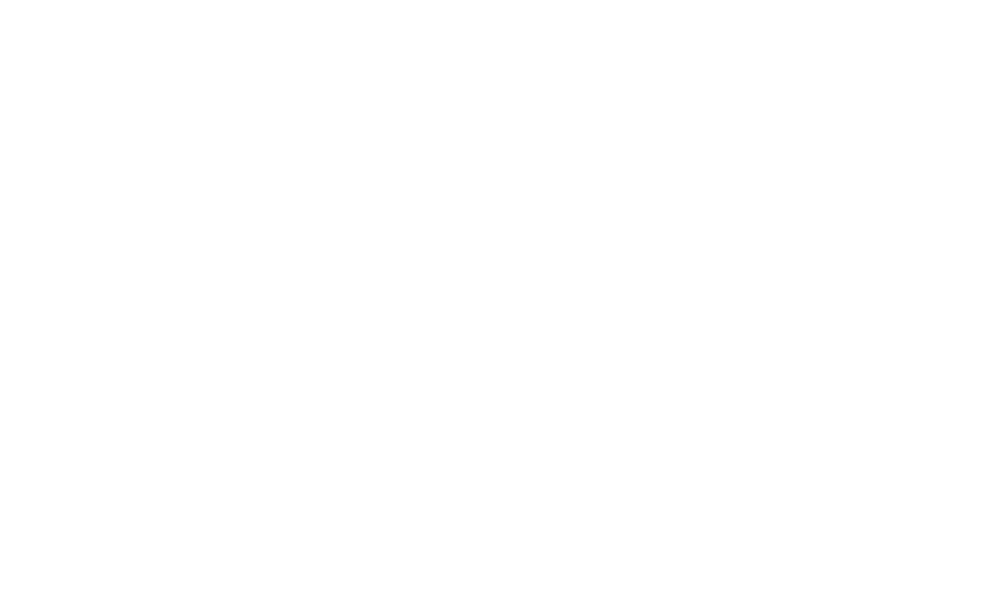
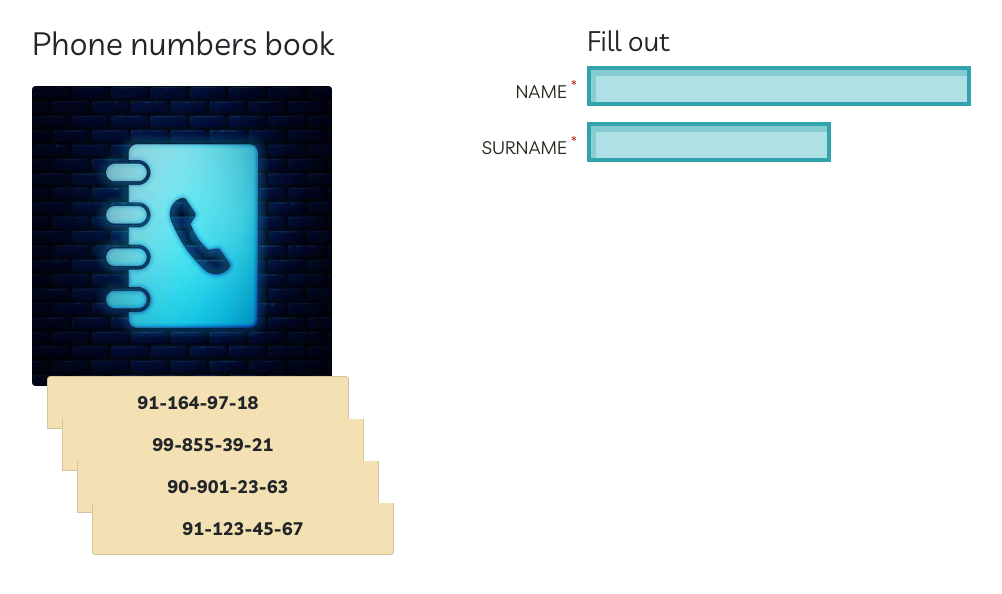
Before and after one commit to Ndn1618/phone-numbers-book, a plain HTML site: page index.html in a window 1280 px wide. Shown: the whole page, without its empty margins (53-1055 px from the left). Drawn offline with Linux system fonts and the light colour scheme.

Commit message:
Add phone-book styles and make it responsive

```diff
--- a/css/styles.css
+++ b/css/styles.css
@@ -12,6 +12,7 @@ body {
   padding: 0;
   margin: 0;
   font-family: "Livvic", "Arial", sans-serif;
+  font-size: 18px;
 }
 
 img {
@@ -22,3 +23,68 @@ img {
 h1 {
   font-weight: bold;
 }
+
+.phone-numbers-label {
+  z-index: 1;
+  transform: translateX(-100%);
+  color: #29241c;
+  padding: 12px 10px 0 0;
+}
+
+.phone-numbers-label-sup {
+  color: #b31808;
+}
+
+.phone-numbers-item {
+  background-color: #f3e0b3;
+}
+
+.phone-numbers-item:nth-child(1) {
+  margin-top: -10px;
+  margin-left: 15px;
+}
+
+.phone-numbers-item:nth-child(2) {
+  margin-top: -10px;
+  margin-left: 30px;
+}
+
+.phone-numbers-item:nth-child(3) {
+  margin-top: -10px;
+  margin-left: 45px;
+}
+
+.phone-numbers-item:nth-child(4) {
+  margin-top: -10px;
+  margin-left: 60px;
+}
+
+.phone-numbers-input {
+  max-width: 384px;
+  color: #042d2e;
+  padding: 5px 0 0 20px;
+  background: url("../img/input-bg.png") no-repeat;
+  border: 4px solid #32a3ad;
+}
+
+.phone-numbers-input:focus {
+  outline: none;
+  border: 4px solid #205b64;
+}
+
+@media only screen and (max-width: 400px) {
+  .phone-numbers-form {
+    width: 100%!important;
+  }
+
+  .phone-numbers-label {
+    position: relative!important;
+    transform: none;
+  }
+}
+
+@media only screen and (min-width: 992px) {
+  .phone-numbers-design {
+    display: block!important;
+  }
+}
--- a/index.html
+++ b/index.html
@@ -3,15 +3,40 @@
 <head>
   <meta charset="UTF-8">
   <meta name="viewport" content="width=device-width, initial-scale=1.0">
-  <title>55-dars. Bootstrap. container va boshqa umumiy masalalar</title>
+  <title>Phone Numbers Online Book</title>
   <link rel="stylesheet" href="css/bootstrap.min.css">
   <link href="https://fonts.googleapis.com/css2?family=Livvic:wght@400;700&display=swap" rel="stylesheet">
   <link rel="stylesheet" href="css/styles.css">
 </head>
 <body>
 
-
-
+  <section class="py-4">
+    <div class="container d-flex flex-column flex-lg-row align-items-center align-items-lg-start justify-content-center justify-content-lg-between">
+      <div>
+        <h2 class="mb-4">Phone numbers book</h2>
+        <div class="phone-numbers-design d-none">
+          <img class="d-block rounded" src="img/phonebook.jpg" alt="Phonebook" width="300" height="300">
+          <ul class="list-group">
+            <li class="phone-numbers-item list-group-item text-center font-weight-bold w-100">91-164-97-18</li>
+            <li class="phone-numbers-item list-group-item text-center font-weight-bold w-100">99-855-39-21</li>
+            <li class="phone-numbers-item list-group-item text-center font-weight-bold w-100">90-901-23-63</li>
+            <li class="phone-numbers-item list-group-item text-center font-weight-bold w-100">91-123-45-67</li>
+          </ul>
+        </div>
+      </div>
+      <form class="phone-numbers-form w-50 d-flex flex-column" method="post" action="https://echo.htmlacademy.ru">
+        <h3>Fill out</h3>
+        <div class="form-group d-flex align-items-center position-relative">
+          <label class="phone-numbers-label d-flex align-items-center mb-0 text-uppercase text-right position-absolute" for="name-input">Name <sup class="phone-numbers-label-sup ml-1">*</sup></label>
+          <input class="phone-numbers-input w-100" type="text" name="name" id="name-input" required>
+        </div>
+        <div class="form-group d-flex align-items-center position-relative">
+          <label class="phone-numbers-label d-flex align-items-center mb-0 text-uppercase text-right position-absolute" for="surname-input">Surname <sup class="phone-numbers-label-sup ml-1">*</sup></label>
+          <input class="phone-numbers-input" type="text" name="surname" id="surname-input" required>
+        </div>
+      </form>
+    </div>
+  </section>
 
   <script src="js/jquery-3.5.1.min.js"></script>
   <script src="js/bootstrap.bundle.min.js"></script>
--- a/js/scripts.js
+++ b/js/scripts.js
@@ -0,0 +1,43 @@
+// ;(
+//   async function () {
+
+//     const response = await fetch('https://jsonplaceholder.typicode.com/todos')
+
+//     const data = await response.json()
+
+//     for (let u of data) {
+
+//       const newLi = document.createElement('LI')
+//       newLi.textContent = '"userId": ' + u.userId
+//       users.appendChild(newLi)
+
+//       if (u.completed == true) {
+//         newLi.style.backgroundColor = '#a6dcfb'
+//         newLi.style.borderColor = '#52b9f5'
+//       }
+//       else {
+//         newLi.style.backgroundColor = '#a8fdf5'
+//         newLi.style.borderColor = 'turquoise'
+//       }
+
+//       const newDiv = document.createElement('DIV')
+//       newLi.appendChild(newDiv)
+
+//       const idElement = document.createElement('P')
+//       idElement.textContent = '"id": ' + u.id
+//       newDiv.appendChild(idElement)
+
+//       const titleElement = document.createElement('P')
+//       titleElement.textContent = '"title": ' + u.title
+//       newDiv.appendChild(titleElement)
+
+//       const completedElement = document.createElement('P')
+//       completedElement.textContent = '"completed": ' + u.completed
+//       newDiv.appendChild(completedElement)
+//     }
+//   }
+//   )()
+
+var newPhoneNumber = {};
+
+var phoneNumbers = [];
```
Also changed, not shown: img/input-bg.png (added), img/phonebook.jpg (added).
